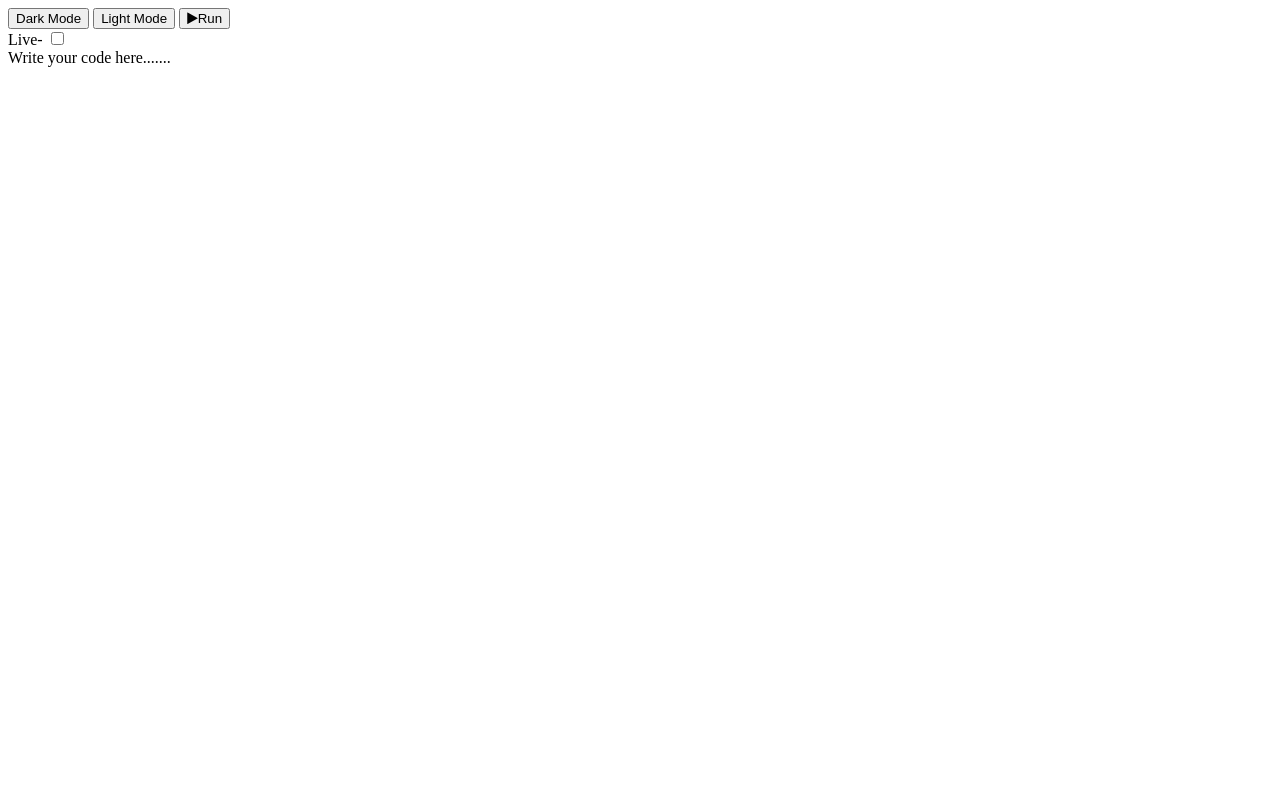
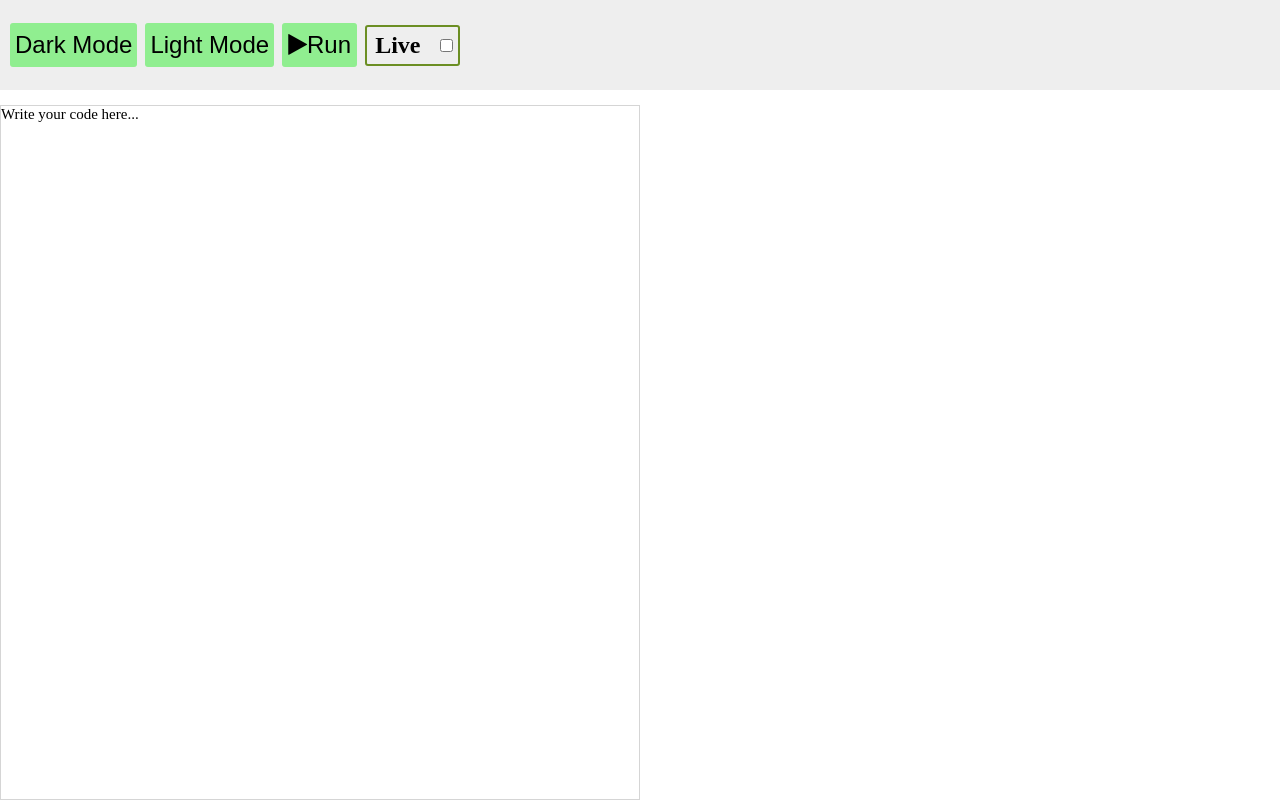
Before and after one commit to iambeto/editor, a plain HTML site: page index.html in a window 1280 px wide. Drawn offline with Linux system fonts and the light colour scheme.

Commit message:
added drag bar and half the css

```diff
--- a/index.html
+++ b/index.html
@@ -16,15 +16,16 @@
         <button class="btn btn-light">Light Mode</button>
         <button class="btn btn-run"><i class="fa fa-play"></i>Run</button>
         <div class="live">
-            <label for="live">Live-</label>
+            <label for="live">Live</label>
             <input type="checkbox" id="live">
         </div>
     </div>
     <div class="container">
         <div class="left">
             <div class="editor" contenteditable="">
-                Write your code here.......
+                Write your code here...
             </div>
+            <div class="bar" title="Click and drag"></div>
         </div>
         <div class="right">
             <iframe src="" frameborder="0" class="iframe"></iframe>
--- a/style.css
+++ b/style.css
@@ -0,0 +1,74 @@
+* {
+    padding: 0;
+    margin: 0;
+    box-sizing: border-box;
+}
+
+html {
+    font-size: 15px;
+}
+
+.editor-menu {
+    width: 100%;
+    height: 6rem;
+    background-color: #eee;
+    display: flex;
+    justify-content: flex-start;
+    align-items: center;
+    padding: 5px 0 5px 10px;
+}
+
+.btn {
+    border: none;
+    outline: none;
+    cursor: pointer;
+    background-color: lightgreen;
+    padding: 8px 5px;
+    border-radius: 3px;
+    font-size: 1.6rem;
+    margin-right: 8px;
+    min-width: 5rem;
+    transition: all .3s;
+}
+
+.btn:hover {
+    background-color: olivedrab;
+    color: white
+}
+
+.live {
+    font-size: 1.6rem;
+    font-weight: bold;
+    border: 2px solid olivedrab;
+    padding: 5px;
+    display: flex;
+    align-items: center;
+    border-radius: 3px;
+    cursor: pointer;
+}
+
+.live>* {
+    cursor: pointer;
+}
+
+.live input{
+    margin: 0px 0px 0px 0px;
+  }
+
+.live label{
+    margin: 0px 20px 0px 3px;
+  }
+
+  .container {
+    position: absolute;
+    bottom: 0;
+    top: 7rem;
+    width: 100%;
+    display: flex;
+  }
+
+  .left {
+    height: 100%;
+    width: 50%;
+    border: 1px solid #d5d5d5;
+  }
```
